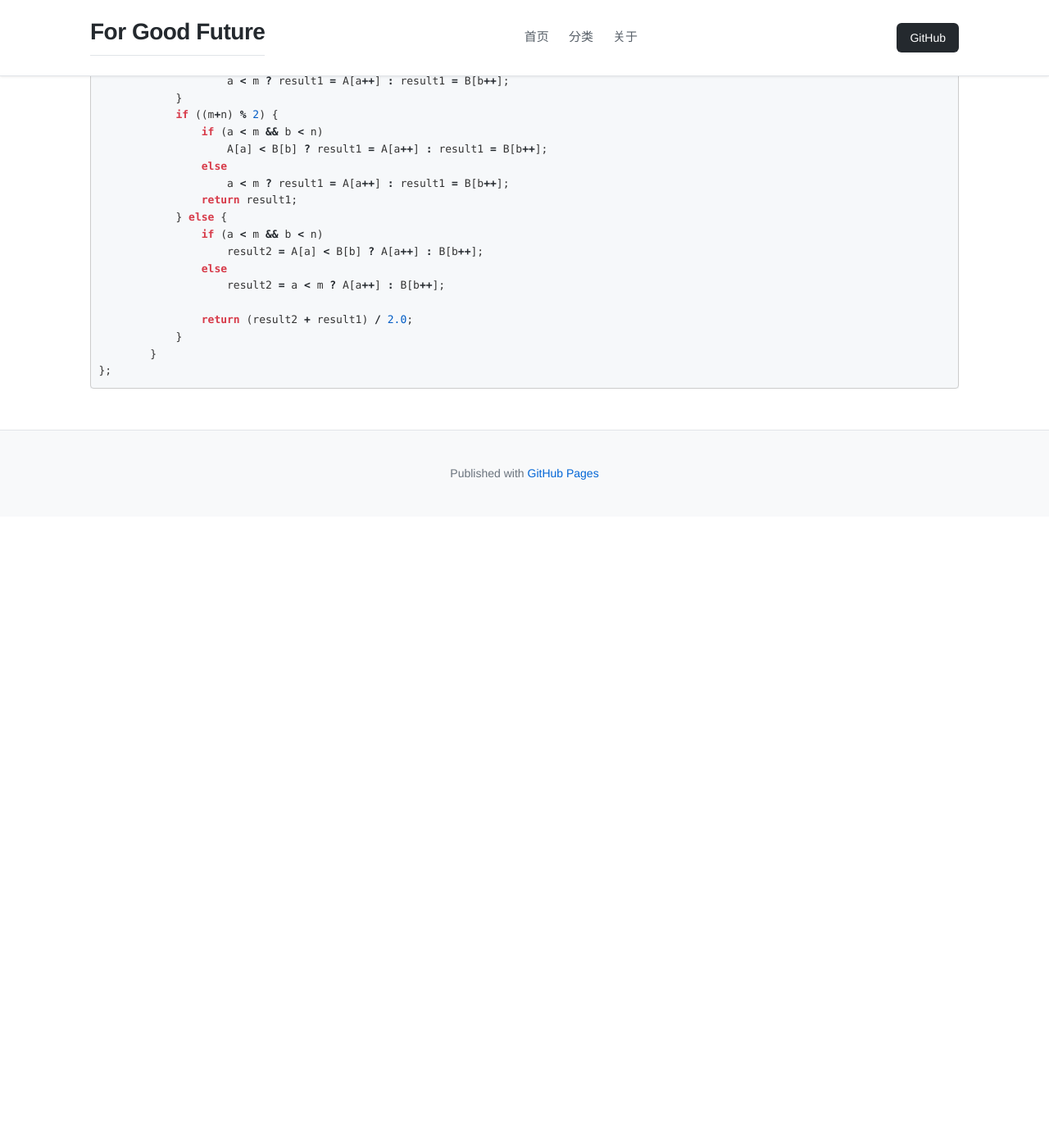
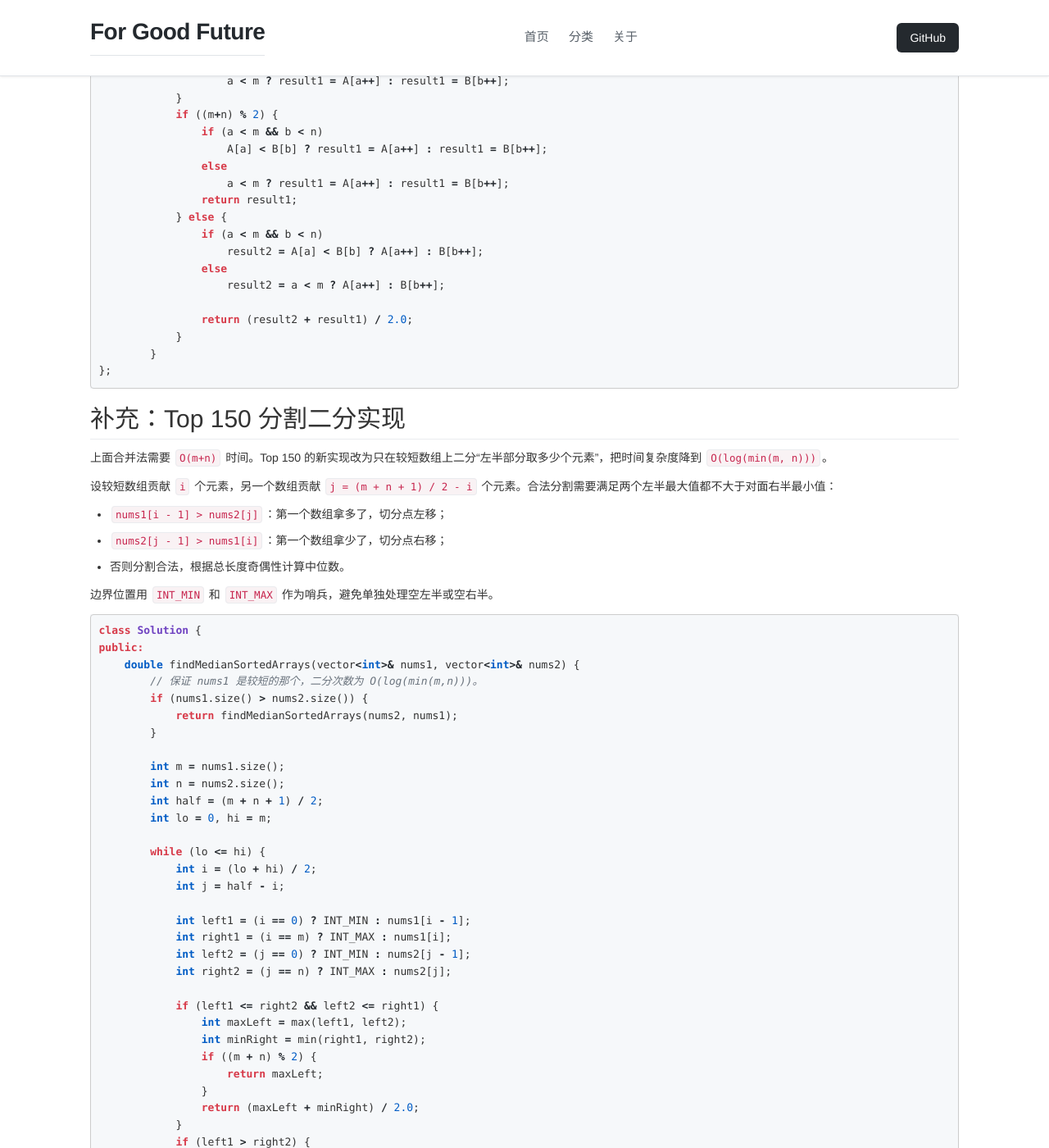
Before and after one commit to SnailTowardThesun/SnailTowardThesun.github.io, a Jekyll site: the page built from _posts/2026-04-19-leetcode-4.md, in a window 1280 px wide and 1400 px high, scrolled down 1098 px. Shown: the whole window at 82% size. Built offline with Jekyll 4.4.1, drawn with Linux system fonts in a browser that asks for light colours; nearby versions of some CDN libraries; before the commit the page ends 1728 px from its top, so only the background shows below that; some of the changed text lies outside the part shown.

````diff
--- a/_posts/2026-04-19-leetcode-4.md
+++ b/_posts/2026-04-19-leetcode-4.md
@@ -81,3 +81,65 @@
         }
 };
 ```
+
+## 补充：Top 150 分割二分实现
+
+上面合并法需要 `O(m+n)` 时间。Top 150 的新实现改为只在较短数组上二分“左半部分取多少个元素”，把时间复杂度降到 `O(log(min(m, n)))`。
+
+设较短数组贡献 `i` 个元素，另一个数组贡献 `j = (m + n + 1) / 2 - i` 个元素。合法分割需要满足两个左半最大值都不大于对面右半最小值：
+
+- `nums1[i - 1] > nums2[j]`：第一个数组拿多了，切分点左移；
+- `nums2[j - 1] > nums1[i]`：第一个数组拿少了，切分点右移；
+- 否则分割合法，根据总长度奇偶性计算中位数。
+
+边界位置用 `INT_MIN` 和 `INT_MAX` 作为哨兵，避免单独处理空左半或空右半。
+
+{% raw %}
+```cpp
+class Solution {
+public:
+    double findMedianSortedArrays(vector<int>& nums1, vector<int>& nums2) {
+        // 保证 nums1 是较短的那个，二分次数为 O(log(min(m,n)))。
+        if (nums1.size() > nums2.size()) {
+            return findMedianSortedArrays(nums2, nums1);
+        }
+
+        int m = nums1.size();
+        int n = nums2.size();
+        int half = (m + n + 1) / 2;
+        int lo = 0, hi = m;
+
+        while (lo <= hi) {
+            int i = (lo + hi) / 2;
+            int j = half - i;
+
+            int left1 = (i == 0) ? INT_MIN : nums1[i - 1];
+            int right1 = (i == m) ? INT_MAX : nums1[i];
+            int left2 = (j == 0) ? INT_MIN : nums2[j - 1];
+            int right2 = (j == n) ? INT_MAX : nums2[j];
+
+            if (left1 <= right2 && left2 <= right1) {
+                int maxLeft = max(left1, left2);
+                int minRight = min(right1, right2);
+                if ((m + n) % 2) {
+                    return maxLeft;
+                }
+                return (maxLeft + minRight) / 2.0;
+            }
+            if (left1 > right2) {
+                hi = i - 1;
+            } else {
+                lo = i + 1;
+            }
+        }
+
+        return 0.0;
+    }
+};
+```
+{% endraw %}
+
+### 补充复杂度分析
+
+- **时间复杂度**：`O(log(min(m, n)))`，只在较短数组上二分。
+- **空间复杂度**：`O(1)`。
````
Also changed, not shown: _posts/2026-10-02-leetcode-33-search-in-rotated-sorted-array.md (+47 -0 lines), _posts/2026-10-02-leetcode-35-search-insert-position.md (+37 -0 lines), _posts/2026-10-18-leetcode-162-find-peak-element.md (added, +99 -0 lines), _posts/2026-10-18-leetcode-34-find-first-and-last-position-of-element-in-sorted-array.md (added, +132 -0 lines), _posts/2026-10-18-leetcode-74-search-a-2d-matrix.md (added, +132 -0 lines).
